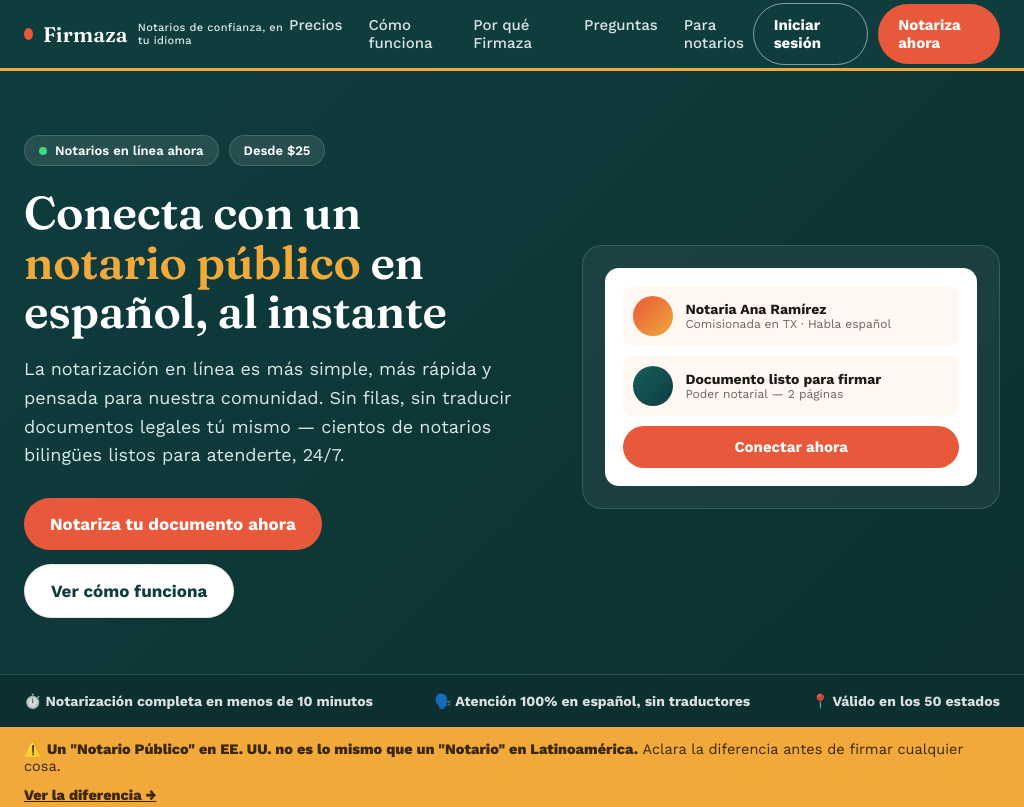
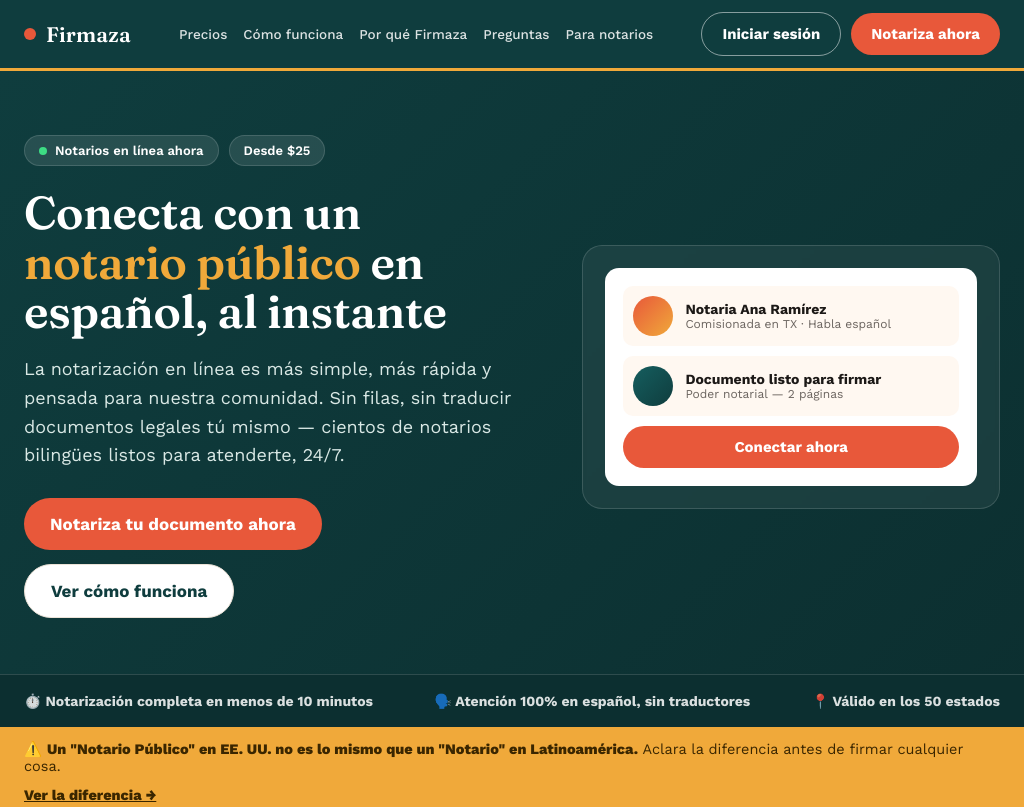
Before and after one commit to richierichfx1-glitch/firmaza, a website: page firmazaapp/public/index.html in a window 1024 px wide. Shown: the top 807 px of the page. Drawn offline with nearby package versions, Linux system fonts and the light colour scheme.

Commit message:
Achica el menu en anchos medios para que los enlaces no se desalineen

```diff
--- a/firmazaapp/public/css/style.css
+++ b/firmazaapp/public/css/style.css
@@ -91,10 +91,10 @@
 .brand{display:flex;align-items:center;gap:10px;font-family:var(--font-display);font-weight:600;font-size:21px;letter-spacing:.2px;}
 .brand .dot{width:12px;height:12px;border-radius:50%;background:var(--coral);display:inline-block}
 .brand small{display:block;font-family:var(--font-body);font-weight:500;font-size:11px;color:var(--hero-ink-soft);letter-spacing:.3px;}
-.nav-links{display:flex;gap:26px;font-size:15px;font-weight:500;}
-.nav-links a{text-decoration:none;color:var(--hero-ink);opacity:.85}
+.nav-links{display:flex;gap:26px;font-size:15px;font-weight:500;flex-wrap:nowrap;}
+.nav-links a{text-decoration:none;color:var(--hero-ink);opacity:.85;white-space:nowrap}
 .nav-links a:hover{opacity:1;text-decoration:underline}
-.nav-cta{display:flex;gap:10px;align-items:center}
+.nav-cta{display:flex;gap:10px;align-items:center;flex-shrink:0}
 .btn{
   display:inline-flex;align-items:center;justify-content:center;gap:8px;
   padding:12px 20px;border-radius:999px;font-weight:700;font-size:15px;
@@ -249,6 +249,17 @@
 .queue-table th,.queue-table td{text-align:left;padding:12px 10px;border-bottom:1px solid var(--line);font-size:14px}
 .queue-table th{color:var(--ink-soft);font-weight:700;text-transform:uppercase;font-size:11.5px;letter-spacing:.4px}
 
+/* Rango medio: el logo con su lema debajo, los 5 enlaces y los 2 botones ya
+   no caben en una sola línea — antes esto hacía que los enlaces más largos
+   ("Cómo funciona", "Por qué Firmaza", "Para notarios") se partieran en dos
+   líneas y se vieran desalineados entre sí. Aquí achicamos el espacio y
+   escondemos el lema (puramente decorativo) para que todo quede en una
+   sola fila prolija hasta donde el menú desaparece por completo. */
+@media (max-width:1180px) and (min-width:881px){
+  .brand small{display:none}
+  .nav-links{gap:16px;font-size:13.5px}
+}
+
 @media (max-width:880px){
   .hero-grid{grid-template-columns:1fr}
   .features-grid{grid-template-columns:repeat(2,1fr)}
```
